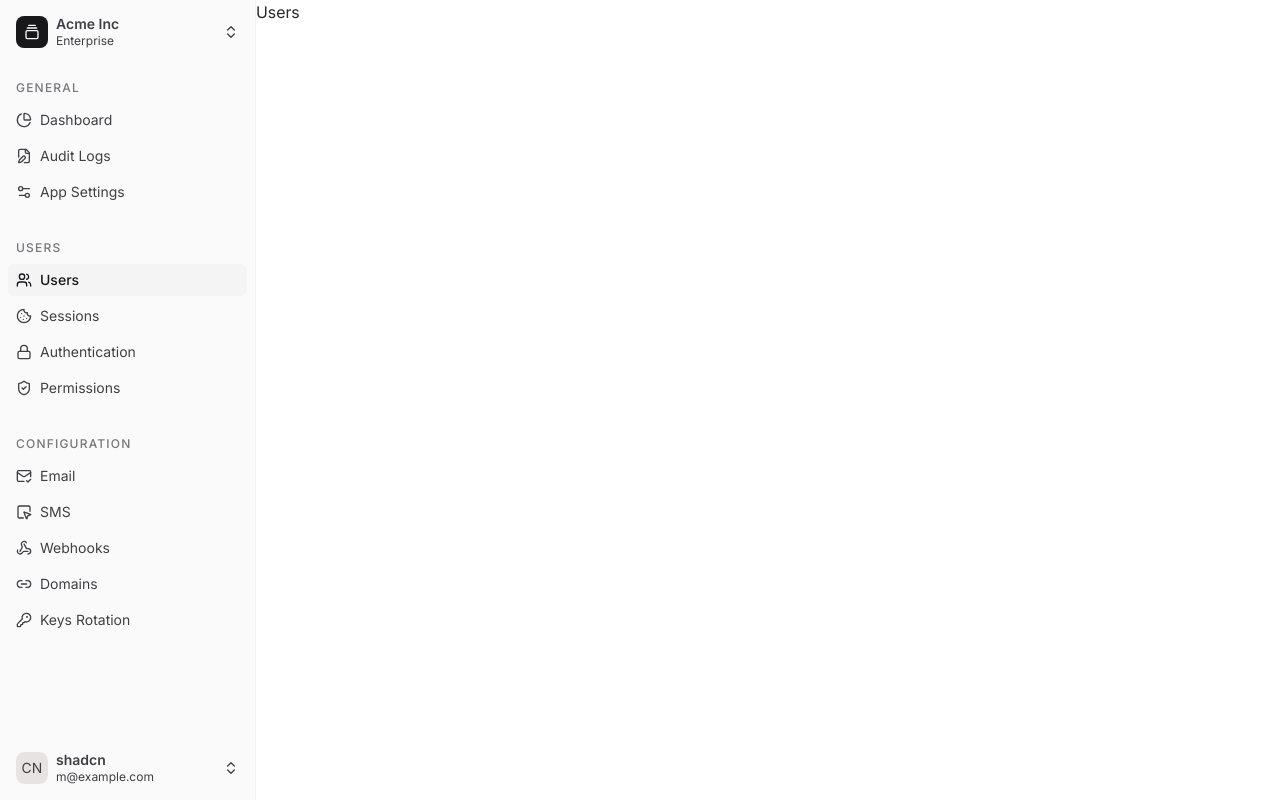
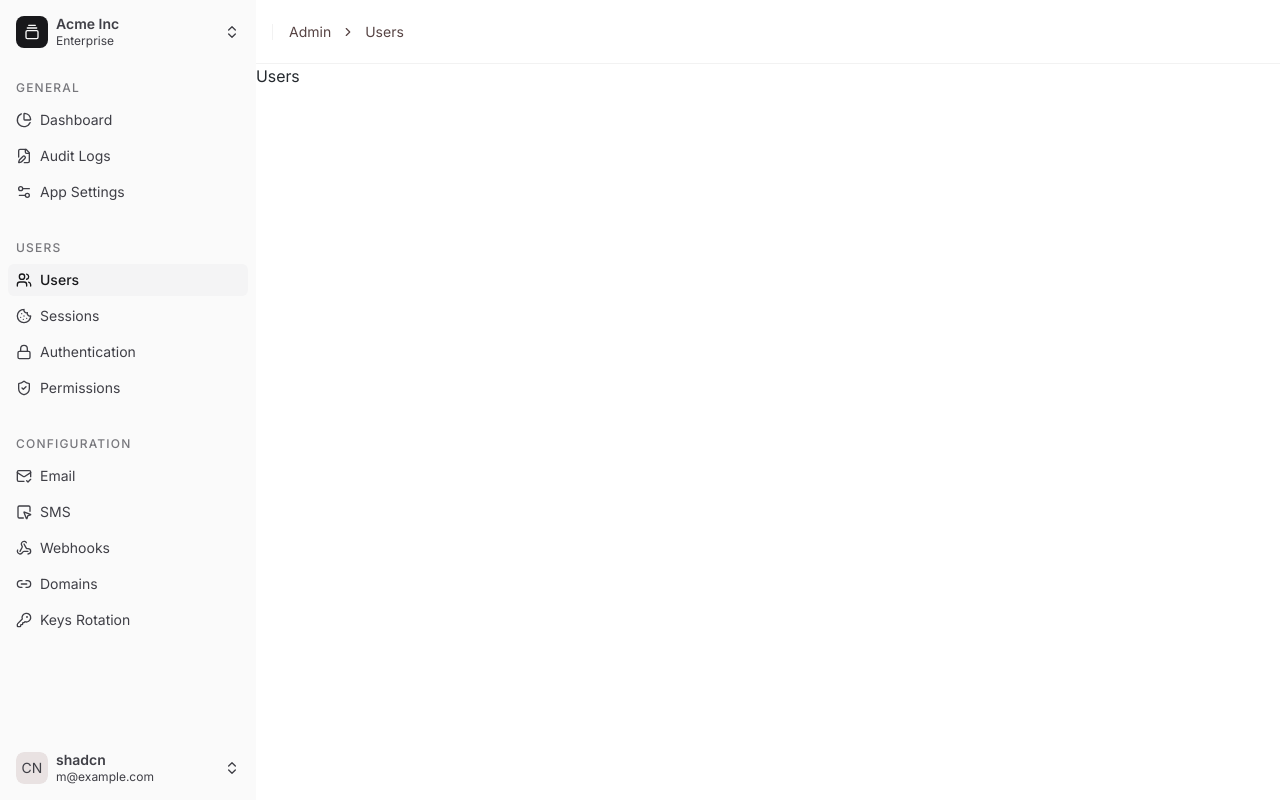
Before and after one commit to eric-sison/trustify, a Next.js app: page /admin/users in a window 1280 px wide. Built offline with nearby package versions, Linux system fonts and the light colour scheme.

Commit message:
added breadcrumb component

```diff
--- a/src/app/admin/(protected)/layout.tsx
+++ b/src/app/admin/(protected)/layout.tsx
@@ -5,12 +5,11 @@ import { PropsWithChildren } from "react";
 
 export const metadata: Metadata = {
   title: "Dashboard",
-  // description: "Generated by create next app",
 };
 
 export default function DashboardLayout({ children }: PropsWithChildren) {
   return (
-    <SidebarProvider>
+    <SidebarProvider className="h-full w-full">
       <AppSidebar>{children}</AppSidebar>
     </SidebarProvider>
   );
--- a/src/components/features/layouts/AppSidebar.tsx
+++ b/src/components/features/layouts/AppSidebar.tsx
@@ -51,6 +51,7 @@ import {
   DropdownMenuTrigger,
 } from "@trustify/components/ui/DropdownMenu";
 import { usePathname } from "next/navigation";
+import { AppTopbar } from "./AppTopbar";
 
 const data = {
   user: {
@@ -154,7 +155,7 @@ export const AppSidebar: FunctionComponent<PropsWithChildren> = ({ children }) =
 
   return (
     <>
-      <Sidebar>
+      <Sidebar collapsible="none">
         <SidebarHeader>
           <SidebarMenu>
             <SidebarMenuItem>
@@ -329,7 +330,10 @@ export const AppSidebar: FunctionComponent<PropsWithChildren> = ({ children }) =
         </SidebarFooter>
       </Sidebar>
 
-      <SidebarInset>{children}</SidebarInset>
+      <SidebarInset>
+        <AppTopbar />
+        {children}
+      </SidebarInset>
     </>
   );
 };
--- /dev/null
+++ b/src/components/features/layouts/AppTopbar.tsx
@@ -0,0 +1,56 @@
+"use client";
+
+import {
+  Breadcrumb,
+  BreadcrumbItem,
+  BreadcrumbLink,
+  BreadcrumbList,
+  BreadcrumbPage,
+  BreadcrumbSeparator,
+} from "@trustify/components/ui/Breadcrumb";
+import { Separator } from "@trustify/components/ui/Separator";
+import { usePathname } from "next/navigation";
+import { Fragment, FunctionComponent } from "react";
+
+export const AppTopbar: FunctionComponent = () => {
+  const pathName = usePathname();
+
+  const pathSegments = pathName.replace(/^\/|\/$/g, "").split("/");
+
+  return (
+    <header className="flex h-16 shrink-0 items-center gap-2 border-b transition-[width,height] ease-linear group-has-[[data-collapsible=icon]]/sidebar-wrapper:h-12">
+      <div className="flex items-center gap-2 px-4">
+        <Separator orientation="vertical" className="mr-2 h-4" />
+        <Breadcrumb>
+          <BreadcrumbList>
+            {pathSegments.map((segment, index) => {
+              const linkPath = `/${pathSegments.slice(0, index + 1).join("/")}`;
+
+              return (
+                <Fragment key={index}>
+                  <BreadcrumbItem className="hidden capitalize md:block">
+                    {index === pathSegments.length - 1 ? (
+                      segment // If it's the last item, don't make it a link
+                    ) : (
+                      <BreadcrumbLink href={linkPath}>{segment}</BreadcrumbLink> // Otherwise, wrap it in a link
+                    )}
+                  </BreadcrumbItem>
+                  {index < pathSegments.length - 1 && (
+                    <BreadcrumbSeparator className="hidden md:block" /> // Separator except after last item
+                  )}
+                </Fragment>
+              );
+            })}
+            {/* <BreadcrumbItem className="hidden md:block">
+              <BreadcrumbLink href="#">Building Your Application</BreadcrumbLink>
+            </BreadcrumbItem>
+            <BreadcrumbSeparator className="hidden md:block" />
+            <BreadcrumbItem>
+              <BreadcrumbPage>Data Fetching</BreadcrumbPage>
+            </BreadcrumbItem> */}
+          </BreadcrumbList>
+        </Breadcrumb>
+      </div>
+    </header>
+  );
+};
```
